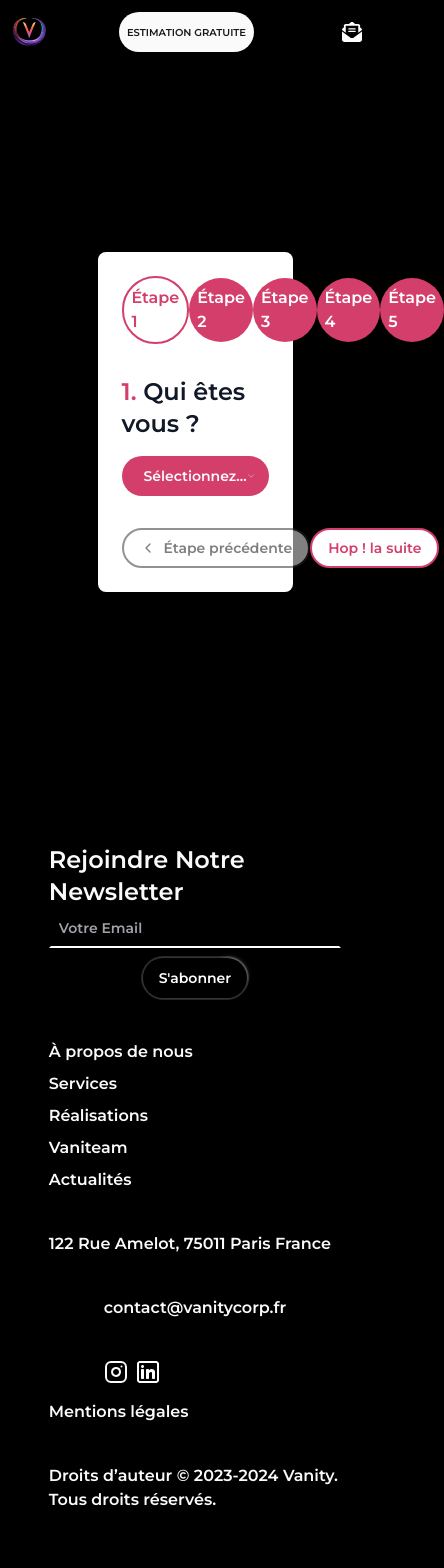
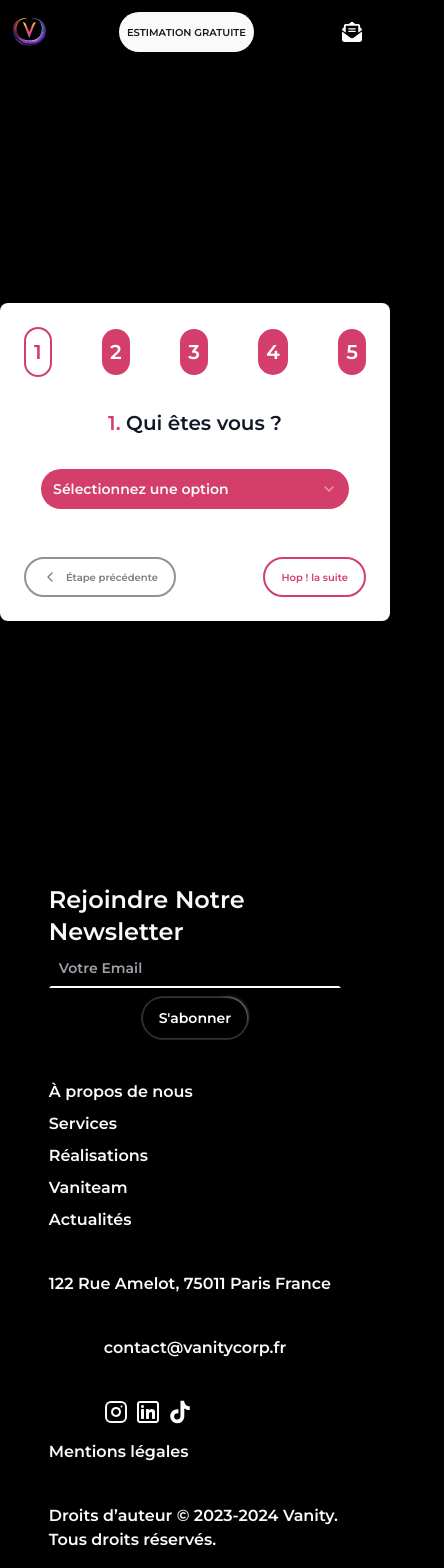
Before and after one commit to Vanity-Corp/vanity-corp-site, a Next.js app: page /estimation in a window 390 px wide. Shown: the top 1568 px of the page, 444 px wide, since content can reach past the window. Built offline with nearby package versions, Linux system fonts and the light colour scheme.

Commit message:
📱 (fix) : mobile view - Estimation page

```diff
--- a/components/Footer.tsx
+++ b/components/Footer.tsx
@@ -51,7 +51,7 @@ export function Footer() {
           <Form {...form}>
             <form
               onSubmit={form.handleSubmit(onSubmit)}
-              className="md:w-[40%] w-full flex md:flex-row flex-col :md:items-end items-center justify-between gap-2"
+              className=" w-full flex md:flex-row flex-col md:items-end items-center justify-between gap-2"
             >
               <FormField
                 control={form.control}
@@ -149,6 +149,28 @@ export function Footer() {
                   </g>
                 </motion.svg>
               </a>
+
+              <a className=" text-base">
+                <Link
+                  className="flex justify-center"
+                  href={"https://www.tiktok.com/@vanitycorp"}
+                >
+                  <motion.svg
+                    whileHover={{ scale: 1.2 }}
+                    whileTap={{ scale: 0.9 }}
+                    transition={{ type: "spring", stiffness: 400, damping: 17 }}
+                    fill="#ffffff"
+                    width="24"
+                    height="24"
+                    viewBox="0 0 32 32"
+                    version="1.1"
+                    xmlns="http://www.w3.org/2000/svg"
+                  >
+                    <title>tiktok</title>
+                    <path d="M16.656 1.029c1.637-0.025 3.262-0.012 4.886-0.025 0.054 2.031 0.878 3.859 2.189 5.213l-0.002-0.002c1.411 1.271 3.247 2.095 5.271 2.235l0.028 0.002v5.036c-1.912-0.048-3.71-0.489-5.331-1.247l0.082 0.034c-0.784-0.377-1.447-0.764-2.077-1.196l0.052 0.034c-0.012 3.649 0.012 7.298-0.025 10.934-0.103 1.853-0.719 3.543-1.707 4.954l0.020-0.031c-1.652 2.366-4.328 3.919-7.371 4.011l-0.014 0c-0.123 0.006-0.268 0.009-0.414 0.009-1.73 0-3.347-0.482-4.725-1.319l0.040 0.023c-2.508-1.509-4.238-4.091-4.558-7.094l-0.004-0.041c-0.025-0.625-0.037-1.25-0.012-1.862 0.49-4.779 4.494-8.476 9.361-8.476 0.547 0 1.083 0.047 1.604 0.136l-0.056-0.008c0.025 1.849-0.050 3.699-0.050 5.548-0.423-0.153-0.911-0.242-1.42-0.242-1.868 0-3.457 1.194-4.045 2.861l-0.009 0.030c-0.133 0.427-0.21 0.918-0.21 1.426 0 0.206 0.013 0.41 0.037 0.61l-0.002-0.024c0.332 2.046 2.086 3.59 4.201 3.59 0.061 0 0.121-0.001 0.181-0.004l-0.009 0c1.463-0.044 2.733-0.831 3.451-1.994l0.010-0.018c0.267-0.372 0.45-0.822 0.511-1.311l0.001-0.014c0.125-2.237 0.075-4.461 0.087-6.698 0.012-5.036-0.012-10.060 0.025-15.083z"></path>
+                  </motion.svg>
+                </Link>
+              </a>
             </div>
           </div>
         </div>
--- a/components/Navbar.tsx
+++ b/components/Navbar.tsx
@@ -29,7 +29,17 @@ function Navbar() {
         </Button>
       </div>
       <div className=" md:hidden">
-        <ContactModal />
+        <ContactModal>
+          {" "}
+          <svg
+            width={20}
+            fill="white"
+            xmlns="http://www.w3.org/2000/svg"
+            viewBox="0 0 512 512"
+          >
+            <path d="M215.4 96H144 107.8 96v8.8V144v40.4 89L.2 202.5c1.6-18.1 10.9-34.9 25.7-45.8L48 140.3V96c0-26.5 21.5-48 48-48h76.6l49.9-36.9C232.2 3.9 243.9 0 256 0s23.8 3.9 33.5 11L339.4 48H416c26.5 0 48 21.5 48 48v44.3l22.1 16.4c14.8 10.9 24.1 27.7 25.7 45.8L416 273.4v-89V144 104.8 96H404.2 368 296.6 215.4zM0 448V242.1L217.6 403.3c11.1 8.2 24.6 12.7 38.4 12.7s27.3-4.4 38.4-12.7L512 242.1V448v0c0 35.3-28.7 64-64 64H64c-35.3 0-64-28.7-64-64v0zM176 160H336c8.8 0 16 7.2 16 16s-7.2 16-16 16H176c-8.8 0-16-7.2-16-16s7.2-16 16-16zm0 64H336c8.8 0 16 7.2 16 16s-7.2 16-16 16H176c-8.8 0-16-7.2-16-16s7.2-16 16-16z" />
+          </svg>
+        </ContactModal>
       </div>
     </nav>
   );
--- a/components/QuoteEstimator.tsx
+++ b/components/QuoteEstimator.tsx
@@ -172,20 +172,20 @@ const steps = [
   const currentStepFields = steps[currentStep].fields;
 
   return (
-    <div className="flex justify-center items-center w-full h-screen ">
-      <div className="bg-white shadow-md rounded-lg p-6 w-1/2">
+    <div className="flex justify-center items-center w-full h-screen mt-10">
+      <div className="bg-white shadow-md rounded-lg p-6 w-full md:w-1/2">
         <div className="mb-8">
           <div className="flex items-center justify-between">
             {steps.slice(0, -1).map((step, index) => (
               <div key={step.id} className="flex items-center justify-space">
                 <div
-                  className={`p-2 w-full rounded-full flex items-center justify-center ${
+                  className={`p-2 w-full  rounded-full flex items-center  justify-center text-[20px] md:text-base ${
                     index <= currentStep
                       ? "bg-white text-[#D33E6B] border-[#D33E6B] border-2"
                       : "bg-[#D33E6B]  text-white"
                   }`}
                 >
-                  Étape {index + 1}
+                  <span className="hidden md:block">Étape</span> {index + 1}
                 </div>
               </div>
             ))}
@@ -200,13 +200,13 @@ const steps = [
             transition={{ duration: 0.3 }}
           >
             {currentStep < steps.length - 1 ? (
-              <>
-                <h3 className="text-2xl font-[600] text-gray-900 mb-4">
+              <div className="flex flex-col items-center gap-4 md:block">
+                <h3 className="text-xl font-[600] text-gray-900 mb-4">
                   <span className="text-[#D33E6B]">{currentStep + 1}.</span>{" "}
                   {steps[currentStep].name}
                 </h3>
                 {currentStepFields.includes("clientType") && (
-                  <div className="mb-4">
+                  <div className="mb-4 w-[90%] md:w-full">
                     <Select
                       onValueChange={(value) =>
                         setValue("clientType", value as FormData["clientType"])
@@ -236,7 +236,7 @@ const steps = [
                   </div>
                 )}
                 {currentStepFields.includes("services") && (
-                  <div className="mb-4">
+                  <div className="mb-4 w-[90%] md:w-full">
                     <Select
                       onValueChange={(value) =>
                         setValue("services", value as FormData["services"])
@@ -268,7 +268,7 @@ const steps = [
                   </div>
                 )}
                 {currentStepFields.includes("features") && (
-                  <div className="mb-4">
+                  <div className="mb-4 w-[90%] md:w-full">
                     <Label className="text-black">
                       Donnez-nous le maximum de détails ( sur vous, la
                       prestation attendu, les delais, le nombre de photos, la
@@ -281,6 +281,7 @@ const steps = [
                           e.target.value as unknown as FormData["features"]
                         )
                       }
+                      placeholder="Votre message..."
                     />
                     {errors.features && (
                       <p className="text-sm text-red-500 mt-1">
@@ -291,7 +292,7 @@ const steps = [
                 )}
 
                 {currentStepFields.includes("budget") && (
-                  <div className="mb-4">
+                  <div className="mb-4 w-[90%] md:w-full">
                     <Select
                       onValueChange={(value) =>
                         setValue("budget", value as FormData["budget"])
@@ -322,7 +323,7 @@ const steps = [
                 )}
 
                 {currentStepFields.includes("name") && (
-                  <div className="mb-4">
+                  <div className="mb-4 w-[90%] md:w-full">
                     <Input
                       placeholder="Votre nom*"
                       id="name"
@@ -336,7 +337,7 @@ const steps = [
                   </div>
                 )}
                 {currentStepFields.includes("email") && (
-                  <div className="mb-4">
+                  <div className="mb-4 w-[90%] md:w-full">
                     <Input
                       placeholder="Votre adresse email*"
                       id="email"
@@ -351,7 +352,7 @@ const steps = [
                   </div>
                 )}
                 {currentStepFields.includes("phone") && (
-                  <div className="mb-4">
+                  <div className="mb-4 w-[90%] md:w-full">
                     <Input
                       id="phone"
                       placeholder="Votre numéro de téléphone*"
@@ -365,7 +366,7 @@ const steps = [
                     )}
                   </div>
                 )}
-              </>
+              </div>
             ) : (
               <div className="text-center">
                 <h3 className="text-2xl font-bold text-gray-900 mb-4">
@@ -383,7 +384,7 @@ const steps = [
               <>
                 <Button
                   type="button"
-                  className="text-black bg-white border-2 hover:bg-black hover:text-white rounded-full"
+                  className="text-black bg-white border-2 hover:bg-black hover:text-white rounded-full text-[10px] md:text-base"
                   onClick={handlePrev}
                   disabled={currentStep === 0}
                   variant="outline"
@@ -393,7 +394,7 @@ const steps = [
                 </Button>
                 {currentStep < steps.length - 2 ? (
                   <Button
-                    className="text-[#D33E6B] bg-white border-[#D33E6B] border-2 hover:bg-[#D33E6B] hover:text-white rounded-full"
+                    className="text-[#D33E6B] bg-white border-[#D33E6B] border-2 hover:bg-[#D33E6B] hover:text-white rounded-full text-[10px] md:text-base"
                     type="button"
                     onClick={handleNext}
                   >
@@ -401,7 +402,7 @@ const steps = [
                   </Button>
                 ) : (
                   <Button
-                    className="text-[#D33E6B] bg-white border-[#D33E6B] border-2 hover:bg-[#D33E6B] hover:text-white rounded-full"
+                    className="text-[#D33E6B] bg-white border-[#D33E6B] border-2 hover:bg-[#D33E6B] hover:text-white rounded-full text-[10px] md:text-base"
                     type="submit"
                   >
                     Soumettre
--- a/components/ui/stacked.tsx
+++ b/components/ui/stacked.tsx
@@ -7,6 +7,8 @@ import StackAnimation from "@/lib/animation";
 import { HoverBorderGradient } from "./hover-border-gradient";
 import { WrapperEffect } from "./Wrapper";
 import { motion } from "framer-motion";
+import { ContactModal } from "../ContactModal";
+import Link from "next/link";
 const StackedCard = () => {
   useEffect(() => {
     StackAnimation();
@@ -39,12 +41,14 @@ const StackedCard = () => {
               milliers de followers, et d'un réalisateur qui transforme vos
               idées en chef-d'oeuvre.
             </motion.p>
+
             <motion.div
               initial={{ x: "-100%" }}
               whileInView={{ x: "0%" }}
               transition={{ duration: 1.7, ease: "easeInOut" }}
               viewport={{ once: true }}
             >
+              <Link href="/estimation">
                 <HoverBorderGradient className="flex gap-2 items-center">
                   Travaillons ensemble{" "}
                   <svg
@@ -62,6 +66,7 @@ const StackedCard = () => {
                     />
                   </svg>
                 </HoverBorderGradient>
+              </Link>
             </motion.div>
           </div>
         </div>
```
Also changed, not shown: components/ContactModal.tsx (+5 -14 lines), components/Sidebar.tsx (+11 -1 lines). Lines whose indentation alone changed are shown as unchanged.
